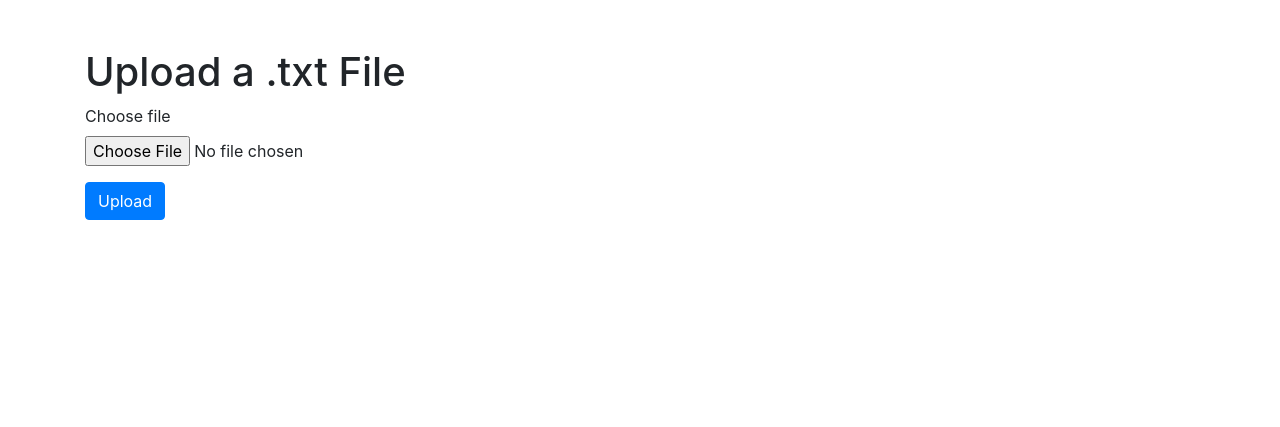
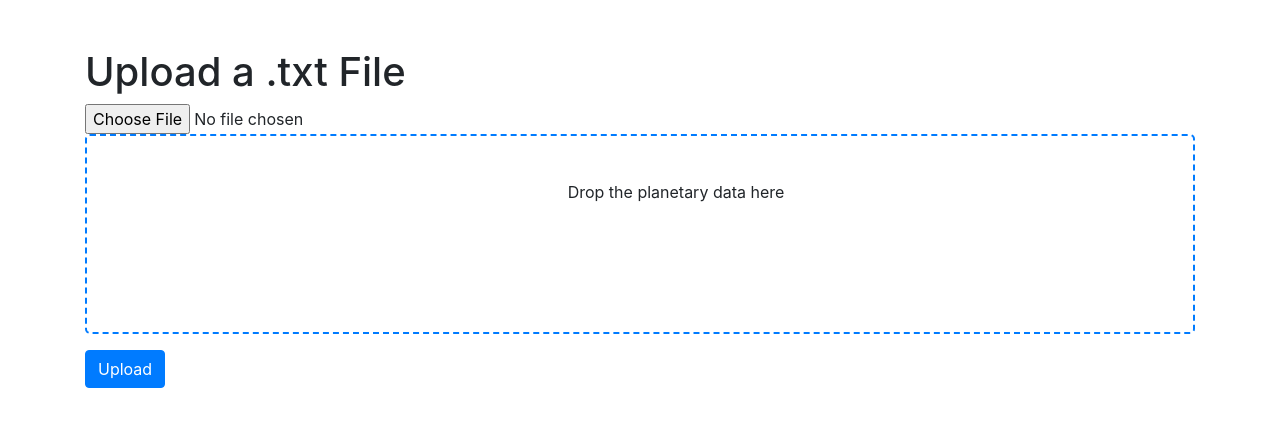
Before and after one commit to viktorashi/stratec-rocket, a Flask app: page / in a window 1280 px wide. Shown: the top 427 px of the page. Run offline with Flask 3, Linux system fonts and the light colour scheme; some libraries are stand-ins or nearby versions.

Commit message:
okok merge drag and drop la planetary data file

```diff
--- a/soft_challange/soft_challange/__init__.py
+++ b/soft_challange/soft_challange/__init__.py
@@ -1,6 +1,5 @@
 import os
-from flask import Flask, request, redirect, url_for, render_template, flash
-from werkzeug.utils import secure_filename
+from flask import Flask
 
 app = Flask(__name__, template_folder='templates')
 app.secret_key = os.urandom(24)
--- /dev/null
+++ b/soft_challange/soft_challange/static/home.css
@@ -0,0 +1,15 @@
+.drag-drop-area {
+    min-height: 200px;
+    white-space: pre;
+    /*border: 1px solid black;*/
+    border: 2px dashed #007bff;
+    border-radius: 5px;
+    padding: 20px;
+    text-align: center;
+    /*color: #007bff;*/
+    cursor: pointer;
+    }
+
+.drag-drop-area.dragover {
+    background-color: #e9ecef;
+}
--- /dev/null
+++ b/soft_challange/soft_challange/static/home.js
@@ -0,0 +1,35 @@
+const fileInput = document.getElementById('planetary_data_file');
+const dragDropArea = document.getElementById('drag-drop-area');
+
+dragDropArea.addEventListener('click', () => fileInput.click());
+
+dragDropArea.addEventListener('dragover', (e) => {
+    e = e || event
+    e.preventDefault();
+    e.stopPropagation();
+    dragDropArea.classList.add('dragover');
+},false);
+
+dragDropArea.addEventListener('dragleave', (e) => {
+    e = e || event
+    e.stopPropagation();
+    e.preventDefault();
+    dragDropArea.classList.remove('dragover');
+},false);
+
+dragDropArea.addEventListener('drop', (e) => {
+    e = e || event
+    e.preventDefault();
+    e.stopPropagation();
+    dragDropArea.classList.remove('dragover');
+    const files = e.dataTransfer.files;
+    if (0 < files.length <= 1) {
+        fileInput.files = files;
+    }
+},false);
+
+fileInput.addEventListener('change', () => {
+    if (fileInput.files.length > 0) {
+        dragDropArea.textContent = fileInput.files[0].name;
+    }
+},false);
--- a/soft_challange/soft_challange/templates/home.html
+++ b/soft_challange/soft_challange/templates/home.html
@@ -4,17 +4,22 @@
     <meta charset="UTF-8">
     <title>Upload File</title>
     <link rel="stylesheet" href="https://stackpath.bootstrapcdn.com/bootstrap/4.3.1/css/bootstrap.min.css">
+    <link rel="stylesheet" href="../static/home.css">
 </head>
 <body>
 <div class="container">
     <h1 class="mt-5">Upload a .txt File</h1>
+
     <form action="{{ url_for('upload_file') }}" method="post" enctype="multipart/form-data">
         <div class="form-group">
-            <label for="file">Choose file</label>
-            <input type="file" class="form-control-file" id="file" name="file">
+            <input type="file" class="form-control-file" id="planetary_data_file" name="planetary_data_file" >
+            <div class="drag-drop-area" id="drag-drop-area">
+                Drop the planetary data here
+            </div>
         </div>
         <button type="submit" class="btn btn-primary">Upload</button>
     </form>
+
     {% with messages = get_flashed_messages() %}
       {% if messages %}
         <div class="alert alert-warning mt-3">
@@ -25,5 +30,6 @@
       {% endif %}
     {% endwith %}
 </div>
+<script src="../static/home.js"></script>
 </body>
 </html>
--- a/soft_challange/soft_challange/templates/result.html
+++ b/soft_challange/soft_challange/templates/result.html
@@ -33,6 +33,7 @@
         </tr>
         {% endfor %}
         </tbody>
+    </table>
     <a href="{{ url_for('home') }}" class="btn btn-primary mt-3">Upload Another File</a>
 </div>
 </body>
--- a/soft_challange/soft_challange/utils.py
+++ b/soft_challange/soft_challange/utils.py
@@ -53,7 +53,7 @@ def parse_planets(file_data:str)->[dict]:
 
             if 'kg' == mass[-2:]:
                 # kg (cam multe)
-                mass = 6 * (10 ** 24)  # bit cheap but does the job
+                mass = 6 * (10 ** 24)  # a bit cheap but does the job
                 earth_mass = mass
            #daca nu e pamantul dar e dupa ce s-a gasti pamantul
             elif earth_mass != -1:
--- a/soft_challange/soft_challange/views.py
+++ b/soft_challange/soft_challange/views.py
@@ -10,10 +10,10 @@ def home():
 
 @app.route('/upload', methods=['POST'])
 def upload_file():
-    if 'file' not in request.files:
+    if 'planetary_data_file' not in request.files:
         flash('No file part')
         return redirect(url_for('home'))
-    file = request.files['file']
+    file = request.files['planetary_data_file']
     if file.filename == '':
         flash('No selected file')
         return redirect(url_for('home'))
@@ -21,7 +21,7 @@ def upload_file():
         #TODO poate-i faci mai incolo secure la filename
         filename = file.filename
         filepath = os.path.join(app.config['UPLOAD_FOLDER'], filename)
-        request.files['file'].save(filepath)
+        request.files['planetary_data_file'].save(filepath)
         # Process the file and compute data
         with open(filepath, 'r') as f:
             data = f.read()
```
